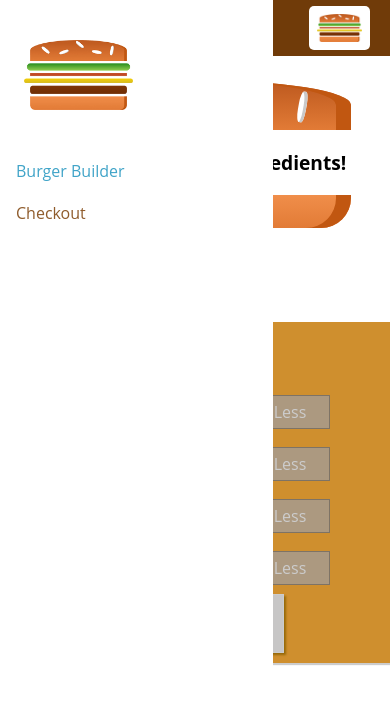
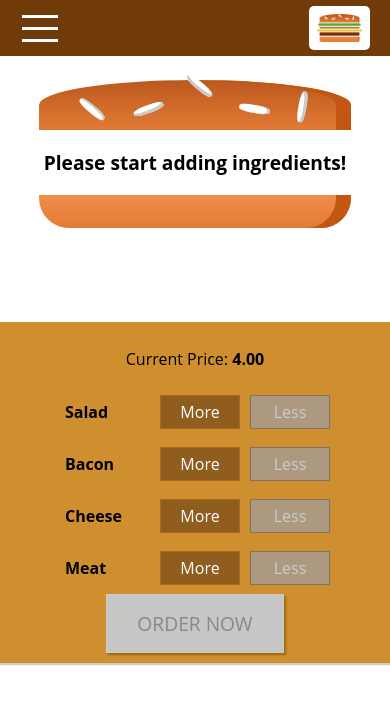
Before and after one commit to JosephTaylor1/burger-builder, a React app: page / in a window 390 px wide. Shown: the top 704 px of the page. Built offline with nearby package versions, Linux system fonts and the light colour scheme.

Commit message:
creates sidedrawer menu for mobile view

```diff
--- a/src/components/Layout/Layout.js
+++ b/src/components/Layout/Layout.js
@@ -1,17 +1,38 @@
-import React from 'react';
+import React, { Component } from 'react';
 import Aux from '../../hoc/Aux';
 import classes from './Layout.css';
 import Toolbar from '../Navigation/Toolbar/Toolbar';
 import SideDrawer from '../Navigation/SideDrawer/SideDrawer';
 
-const layout = (props) => (
-    <Aux>
-        <Toolbar />
-        <SideDrawer />
-        <main className={classes.Content}>
-            {props.children}
-        </main>
-    </Aux>
-);
+class Layout extends Component {
+    state = {
+        showSideDrawer: false
+    }
+    sideDrawerClosedHandler = () => {
+        this.setState({
+            showSideDrawer: false
+        });
+    }
 
-export default layout;
+    sideDrawerToggledHandler = () => {
+        this.setState((prevState) => {
+            return { showSideDrawer: !prevState.showSideDrawer };
+        } );
+    }
+
+    render() {
+        return(
+            <Aux>
+                <Toolbar drawerToggleClicked={this.sideDrawerToggledHandler}/>
+                <SideDrawer
+                    open={this.state.showSideDrawer}
+                    closed={this.sideDrawerClosedHandler}/>
+                <main className={classes.Content}>
+                    {this.props.children}
+                </main>
+            </Aux>
+        )
+    }
+};
+
+export default Layout;
--- /dev/null
+++ b/src/components/Navigation/SideDrawer/DrawerToggle/DrawerToggle.css
@@ -0,0 +1,23 @@
+.DrawerToggle {
+    width: 40px;
+    height: 100%;
+    display: flex;
+    flex-flow: column;
+    justify-content: space-around;
+    align-items: center;
+    padding: 10px 0;
+    box-sizing: border-box;
+    cursor: pointer;
+}
+
+.DrawerToggle div {
+    width: 90%;
+    height: 3px;
+    background-color: white;
+}
+
+@media (min-width: 500px) {
+    .DrawerToggle {
+        display: none;
+    }
+}
--- /dev/null
+++ b/src/components/Navigation/SideDrawer/DrawerToggle/DrawerToggle.js
@@ -0,0 +1,12 @@
+import React from 'react';
+import classes from './DrawerToggle.css';
+
+const drawerToggle = (props) => (
+    <div onClick={props.clicked} className={classes.DrawerToggle}>
+        <div></div>
+        <div></div>
+        <div></div>
+    </div>
+);
+
+export default drawerToggle;
--- a/src/components/Navigation/SideDrawer/SideDrawer.js
+++ b/src/components/Navigation/SideDrawer/SideDrawer.js
@@ -2,10 +2,18 @@
 import Logo from '../../Logo/Logo';
 import NavigationItems from '../NavigationItems/NavigationItems';
 import classes from './SideDrawer.css';
+import Backdrop from '../../UI/Backdrop/Backdrop';
+import Aux from '../../../hoc/Aux';
 
 const sideDrawer = (props) => {
+    let attachedClasses = [classes.SideDrawer, classes.Close];
+    if(props.open) {
+        attachedClasses = [classes.SideDrawer, classes.Open]
+    }
     return (
-        <div className={classes.SideDrawer}>
+        <Aux>
+            <Backdrop show={props.open} clicked={props.closed}/>
+            <div className={attachedClasses.join(' ')}>
                 <div className={classes.Logo}>
                     <Logo />
                 </div>
@@ -13,6 +21,7 @@
                     <NavigationItems />
                 </nav>
             </div>
+        </Aux>
     );
 };
 
--- a/src/components/Navigation/Toolbar/Toolbar.js
+++ b/src/components/Navigation/Toolbar/Toolbar.js
@@ -2,10 +2,11 @@
 import classes from './Toolbar.css';
 import Logo from '../../Logo/Logo';
 import NavigationItems from '../NavigationItems/NavigationItems';
+import DrawerToggle from '../SideDrawer/DrawerToggle/DrawerToggle';
 
 const toolbar = (props) => (
     <header className={classes.Toolbar}>
-        <div>MENU</div>
+        <DrawerToggle clicked={props.drawerToggleClicked}/>
             <div className={classes.Logo}>
                 <Logo />
             </div>
```
Lines whose indentation alone changed are shown as unchanged.
